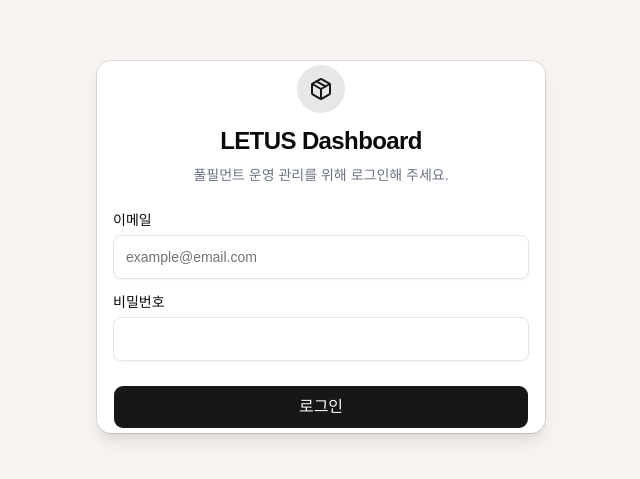
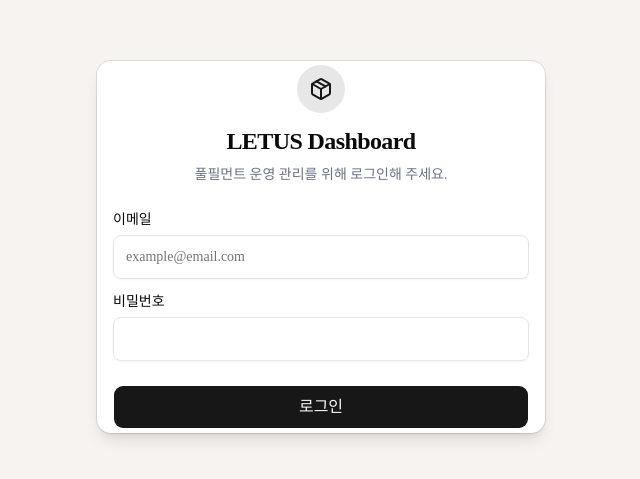
Before and after one commit to GUST-DP/letters-client-management, a Next.js app: page /login in a window 1280 px wide. Shown: the part 153-632 px from the top of the page, without its empty margins (319-959 px from the left). Built offline with nearby package versions, Linux system fonts and the light colour scheme.

Commit message:
style: correctly apply Noto Serif KR via Google Fonts API

```diff
--- a/src/app/globals.css
+++ b/src/app/globals.css
@@ -1,14 +1,15 @@
 @import "tailwindcss";
 @import "tw-animate-css";
 @import "shadcn/tailwind.css";
+@import url('https://fonts.googleapis.com/css2?family=Noto+Serif+KR:wght@200;300;400;500;600;700;900&display=swap');
 
 @custom-variant dark (&:is(.dark *));
 
 @theme inline {
   --color-background: var(--background);
   --color-foreground: var(--foreground);
-  --font-sans: var(--font-noto-serif), serif;
-  --font-serif: var(--font-noto-serif), serif;
+  --font-sans: "Noto Serif KR", serif;
+  --font-serif: "Noto Serif KR", serif;
   --font-mono: var(--font-geist-mono);
   --color-sidebar-ring: var(--sidebar-ring);
   --color-sidebar-border: var(--sidebar-border);
--- a/src/app/layout.tsx
+++ b/src/app/layout.tsx
@@ -1,13 +1,6 @@
 import type { Metadata } from "next";
-import { Noto_Serif_KR } from "next/font/google";
 import { Toaster } from "@/components/ui/sonner";
 import "./globals.css";
-
-const notoSerifKR = Noto_Serif_KR({
-  subsets: ["latin"],
-  weight: ["200", "300", "400", "500", "600", "700", "900"],
-  variable: "--font-noto-serif",
-});
 
 export const metadata: Metadata = {
   title: "LETUS 고객사 관리 플랫폼",
@@ -24,7 +17,7 @@ export default function RootLayout({
   return (
     <html lang="ko" suppressHydrationWarning>
       <body
-        className={`${notoSerifKR.variable} font-serif antialiased bg-[#f5eee8]`}
+        className="font-serif antialiased bg-[#f5eee8]"
         suppressHydrationWarning
       >
         <LoadingProvider>
```
